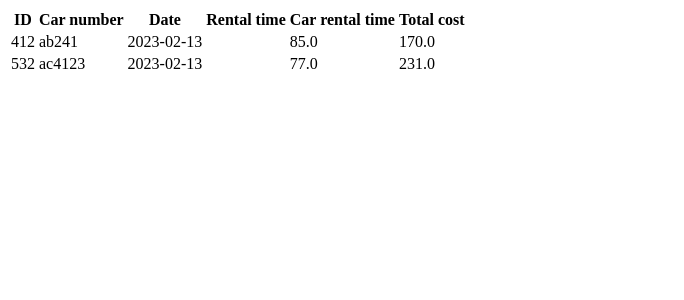
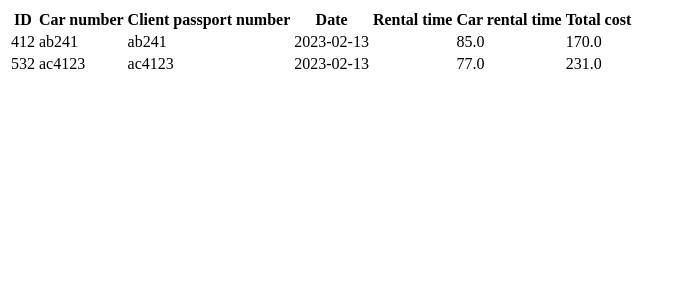
Before and after one commit to AndriiVilchynskyi/Flask_proj, a Flask app: page /orders_list in a window 1280 px wide. Shown: the top 300 px of the page, without its empty margins (0-684 px from the left). Run offline with Flask 3, Linux system fonts and the light colour scheme.

Commit message:
edit files01

```diff
--- a/main.py
+++ b/main.py
@@ -61,6 +61,7 @@ def db_seed():
 
     order1 = Order(id=412,
                    car_number='ab241',
+                   client_passport_number="ab241",
                    add_date=datetime.datetime.now(),
                    rental_time=2,
                    car_rental_cost=85.00)
@@ -68,6 +69,7 @@ def db_seed():
 
     order2 = Order(id=532,
                    car_number='ac4123',
+                   client_passport_number="ac4123",
                    add_date=datetime.datetime.now(),
                    rental_time=3,
                    car_rental_cost=77.00)
@@ -122,6 +124,7 @@ class Order(db.Model):
     __tablename__ = "orders"
     id = Column(Integer, primary_key=True)
     car_number = Column(String, unique=True)
+    client_passport_number = Column(String, unique=True)
     add_date = Column(Date, default=date.today, nullable=False)
     rental_time = Column(Integer, nullable=False)
     car_rental_cost = Column(Float, nullable=False)
@@ -154,7 +157,7 @@ class ClientSchema(ma.Schema):
 
 class OrderSchema(ma.Schema):
     class Meta:
-        fields = ("id", "car_number", "add_date", "rental_time", "car_rental_cost", "total_cost")
+        fields = ("id", "car_number", "add_date", "client_passport_number", "rental_time", "car_rental_cost", "total_cost")
 
 
 client_schema = ClientSchema()
--- a/templates/orders_list.html
+++ b/templates/orders_list.html
@@ -2,6 +2,7 @@
   <tr>
     <th>ID</th>
     <th>Car number</th>
+    <th>Client passport number</th>
     <th>Date</th>
     <th>Rental time</th>
     <th>Car rental time</th>
@@ -11,6 +12,7 @@
     <tr>
       <td>{{ order.id }}</td>
       <td>{{ order.car_number }}</td>
+      <td>{{ order.client_passport_number }}</td>
       <td>{{ order.add_date }}</td>
       <td>{{ order.renal_time }}</td>
       <td>{{ order.car_rental_cost }}</td>
```
Also changed, not shown: templates/add_order.html (+22 -9 lines), order_list.db.
